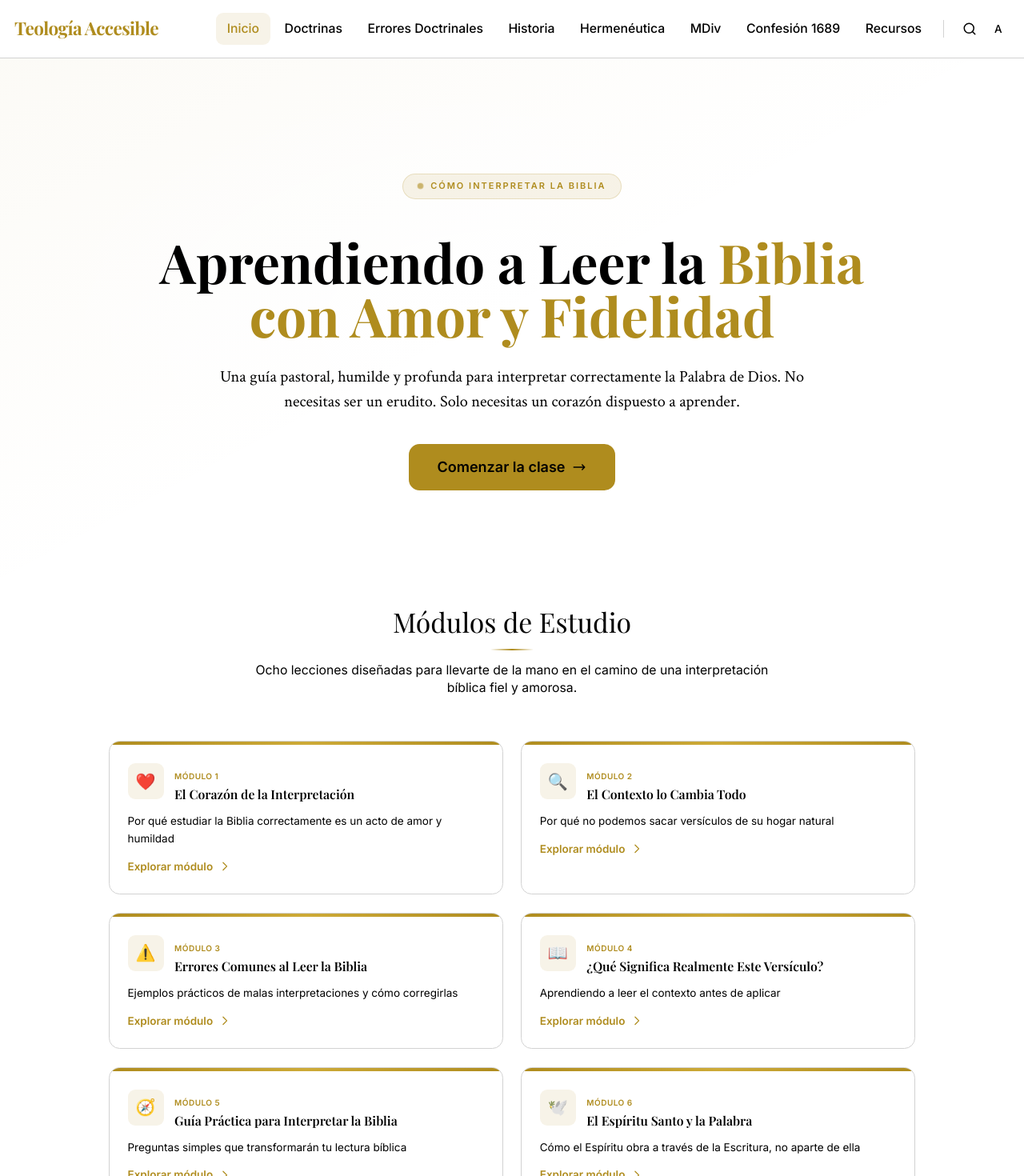
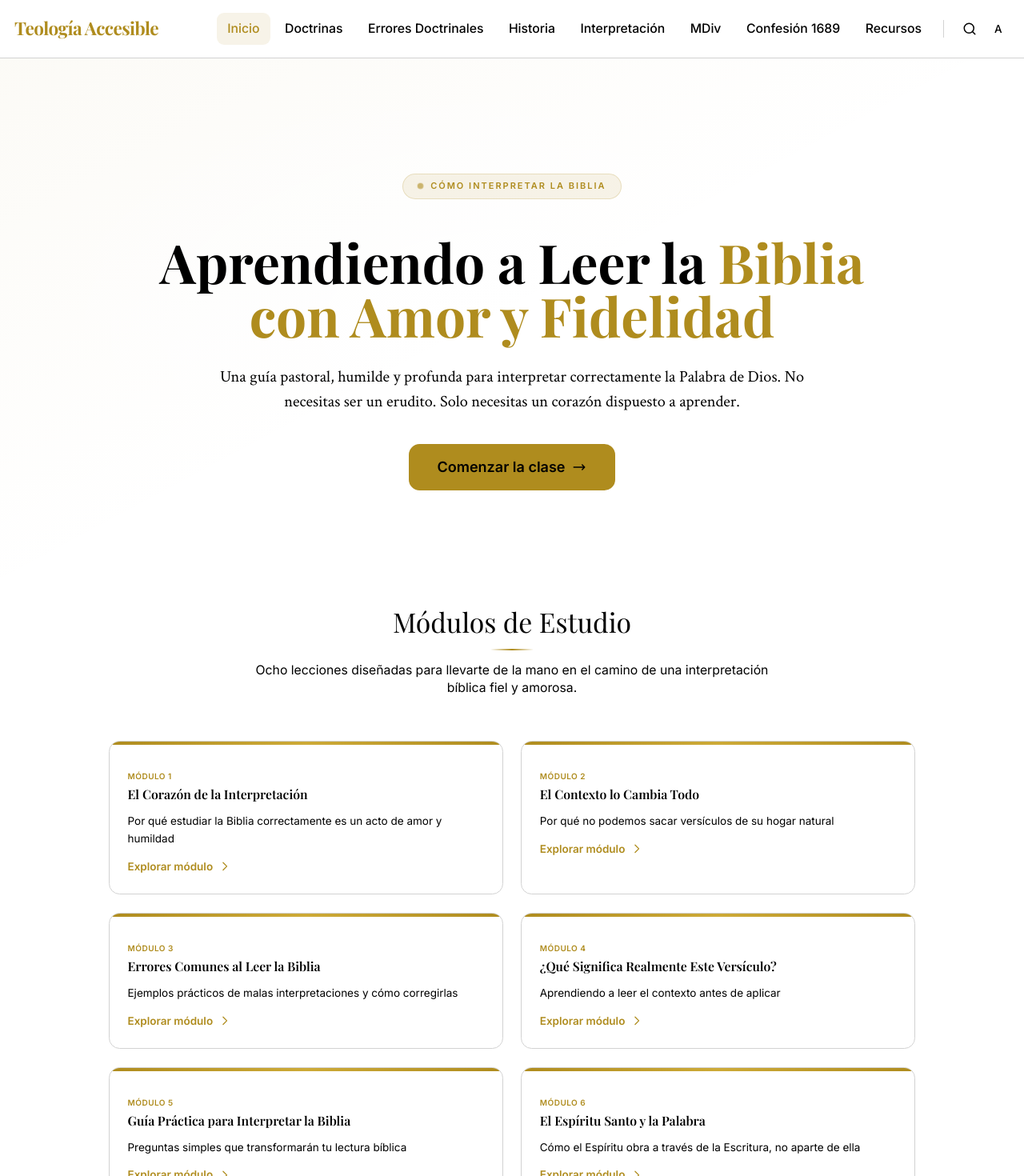
Before and after one commit to fabioledezma/teologia-bautista, a Next.js app: page /hermeneutica in a window 1280 px wide. Shown: the top 1470 px of the page at 80% size. Built offline with nearby package versions, Linux system fonts and the light colour scheme; a web font is replaced by a local one.

Commit message:
refactor: remove emojis from hermeneutica section, rename navbar link to Interpretación

```diff
--- a/src/app/hermeneutica/[slug]/page.tsx
+++ b/src/app/hermeneutica/[slug]/page.tsx
@@ -57,13 +57,12 @@ export default async function HermeneuticaPage({
         <svg className="w-3.5 h-3.5 group-hover:-translate-x-0.5 transition-transform" fill="none" viewBox="0 0 24 24" stroke="currentColor" strokeWidth={2}>
           <path strokeLinecap="round" strokeLinejoin="round" d="M19 12H5m7 7l-7-7 7-7" />
         </svg>
-        Volver a hermenéutica
+        Volver a interpretación
       </Link>
 
       <header className="mb-8">
         <div className="flex items-center gap-3 mb-3">
-          <span className="text-[10px] uppercase tracking-wider text-gold bg-gold/10 px-2.5 py-1 rounded-full flex items-center gap-1.5">
-            <span className="text-xs">{h.icon}</span>
+          <span className="text-[10px] uppercase tracking-wider text-gold bg-gold/10 px-2.5 py-1 rounded-full">
             Módulo {h.number}
           </span>
         </div>
@@ -164,7 +163,7 @@ export default async function HermeneuticaPage({
               </svg>
               <div className="min-w-0">
                 <div className="text-[10px] text-text-3 uppercase tracking-wider mb-0.5">Anterior</div>
-                <div className="truncate font-medium">{prev.icon} {prev.title}</div>
+                <div className="truncate font-medium">{prev.title}</div>
               </div>
             </Link>
           ) : (
@@ -177,7 +176,7 @@ export default async function HermeneuticaPage({
             >
               <div className="min-w-0 flex-1">
                 <div className="text-[10px] text-text-3 uppercase tracking-wider mb-0.5">Siguiente</div>
-                <div className="truncate font-medium">{next.icon} {next.title}</div>
+                <div className="truncate font-medium">{next.title}</div>
               </div>
               <svg className="w-3.5 h-3.5 group-hover:translate-x-0.5 transition-transform" fill="none" viewBox="0 0 24 24" stroke="currentColor" strokeWidth={2}>
                 <path strokeLinecap="round" strokeLinejoin="round" d="M9 5l7 7-7 7" />
--- a/src/app/hermeneutica/page.tsx
+++ b/src/app/hermeneutica/page.tsx
@@ -59,18 +59,13 @@ export default function HermeneuticaPage() {
               >
                 <div className="h-1 bg-gradient-to-r from-gold via-gold-light to-gold" />
                 <div className="p-5">
-                  <div className="flex items-start gap-3 mb-3">
-                    <span className="w-10 h-10 rounded-lg bg-gold/10 flex items-center justify-center text-lg font-bold text-gold flex-shrink-0">
-                      {mod.icon}
-                    </span>
-                    <div className="min-w-0">
+                  <div className="mb-3">
                       <span className="text-[10px] uppercase tracking-wider text-gold font-semibold">
                         Módulo {mod.number}
                       </span>
                       <h3 className="text-text font-serif font-semibold text-sm leading-tight break-words mt-0.5">
                         {mod.title}
                       </h3>
-                    </div>
                   </div>
                   <p className="text-text-2 text-xs leading-relaxed line-clamp-2 break-words">
                     {mod.subtitle}
--- a/src/components/Navbar.tsx
+++ b/src/components/Navbar.tsx
@@ -10,7 +10,7 @@ const links = [
   { label: 'Doctrinas', href: '/#doctrinas' },
   { label: 'Errores Doctrinales', href: '/#errores' },
   { label: 'Historia', href: '/historia' },
-  { label: 'Hermenéutica', href: '/hermeneutica' },
+  { label: 'Interpretación', href: '/hermeneutica' },
   { label: 'MDiv', href: '/#facultad' },
   { label: 'Confesión 1689', href: '/#confesion' },
   { label: 'Recursos', href: '/#recursos' },
--- a/src/data/hermeneutica.ts
+++ b/src/data/hermeneutica.ts
@@ -17,7 +17,7 @@ const hermeneutica: HermeneuticaSection[] = [
   {
     slug: "introduccion",
     number: 1,
-    icon: "❤️",
+    icon: "",
     title: "El Corazón de la Interpretación",
     subtitle: "Por qué estudiar la Biblia correctamente es un acto de amor y humildad",
     simple: `Muchos creyentes aman sinceramente al Señor. Leen su Biblia con hambre espiritual, oran con fervor y desean agradar a Dios. Y eso es hermoso. Pero amar la Palabra de Dios también implica aprender a escucharla correctamente. Porque podemos leer la Biblia durante años y aún así malinterpretar lo que Dios quiso decir.
@@ -55,7 +55,7 @@ La Biblia tiene un significado. Dios quiso decir algo específico. Nuestra tarea
   {
     slug: "contexto",
     number: 2,
-    icon: "🔍",
+    icon: "",
     title: "El Contexto lo Cambia Todo",
     subtitle: "Por qué no podemos sacar versículos de su hogar natural",
     simple: `Imagina que escuchas solo la mitad de una conversación telefónica. Alguien dice: "Sí, tráelo mañana sin falta". ¿Qué significa? No lo sabes. Podría ser un medicamento, un documento, una herramienta. Sin el contexto, la frase puede significar cualquier cosa.
@@ -102,7 +102,7 @@ Para los reformados, el contexto no es opcional. Es parte esencial de una interp
   {
     slug: "errores-comunes",
     number: 3,
-    icon: "⚠️",
+    icon: "",
     title: "Errores Comunes al Leer la Biblia",
     subtitle: "Ejemplos prácticos de malas interpretaciones y cómo corregirlas",
     simple: `A veces, sin darnos cuenta, leemos la Biblia de maneras que no son correctas. No lo hacemos por malicia, sino porque nunca nos enseñaron de otra forma. Veamos algunos errores comunes con ejemplos concretos.
@@ -173,7 +173,7 @@ La Confesión 1689 (Cap. 1, párr. 1) afirma que la Escritura es "la única regl
   {
     slug: "significado-real",
     number: 4,
-    icon: "📖",
+    icon: "",
     title: "¿Qué Significa Realmente Este Versículo?",
     subtitle: "Aprendiendo a leer el contexto antes de aplicar",
     simple: `Una de las herramientas más poderosas que puedes aprender es preguntarte: "¿Qué quiso decir el autor original a sus lectores originales?" Antes de preguntar "¿Qué significa esto para mí?", debemos preguntar "¿Qué significó esto para ellos?"
@@ -205,7 +205,7 @@ Como dice la Confesión 1689 (Cap. 1, párr. 9): "El juez supremo... es la Santa
   {
     slug: "guia-practica",
     number: 5,
-    icon: "🧭",
+    icon: "",
     title: "Guía Práctica para Interpretar la Biblia",
     subtitle: "Preguntas simples que transformarán tu lectura bíblica",
     simple: `Ahora que hemos visto la importancia del contexto, aquí tienes una guía práctica y sencilla que puedes usar cada vez que leas un pasaje de la Biblia. No necesitas ser un erudito. Solo necesitas un corazón humilde y estas preguntas:
@@ -254,7 +254,7 @@ La tradición reformada nos ha legado el principio de la analogía de la fe: int
   {
     slug: "espiritu-santo",
     number: 6,
-    icon: "🕊️",
+    icon: "",
     title: "El Espíritu Santo y la Palabra",
     subtitle: "Cómo el Espíritu obra a través de la Escritura, no aparte de ella",
     simple: `Necesitamos al Espíritu Santo para entender la Biblia. Jesús prometió que el Espíritu nos guiaría a toda la verdad (Juan 16:13). Sin Él, la Biblia es un libro cerrado. Pero el Espíritu no nos da "nuevas revelaciones" que contradigan la Escritura. Su obra es iluminar nuestra mente para entender lo que ya está escrito.
@@ -281,7 +281,7 @@ Los reformados rechazamos tanto el racionalismo (que dice que la razón humana b
   {
     slug: "comparacion",
     number: 7,
-    icon: "⚖️",
+    icon: "",
     title: "Comparación: Mala vs. Sana Interpretación",
     subtitle: "Tablas visuales para aprender a distinguir",
     simple: `A veces la mejor manera de aprender es viendo lado a lado lo correcto y lo incorrecto. Aquí tienes una comparación clara entre prácticas dañinas y prácticas saludables de interpretación bíblica.
@@ -324,7 +324,7 @@ La sana interpretación no es un lujo para teólogos. Es una necesidad para todo
   {
     slug: "conclusion",
     number: 8,
-    icon: "🌟",
+    icon: "",
     title: "Llamado a Amar la Verdad",
     subtitle: "Una invitación pastoral a crecer en el conocimiento de Dios",
     simple: `Hemos recorrido juntos un camino hermoso. Hemos aprendido que la Biblia es la Palabra de Dios, que fue escrita en contextos reales, que debemos leerla con cuidado, y que el Espíritu Santo nos ayuda a entenderla.
```
